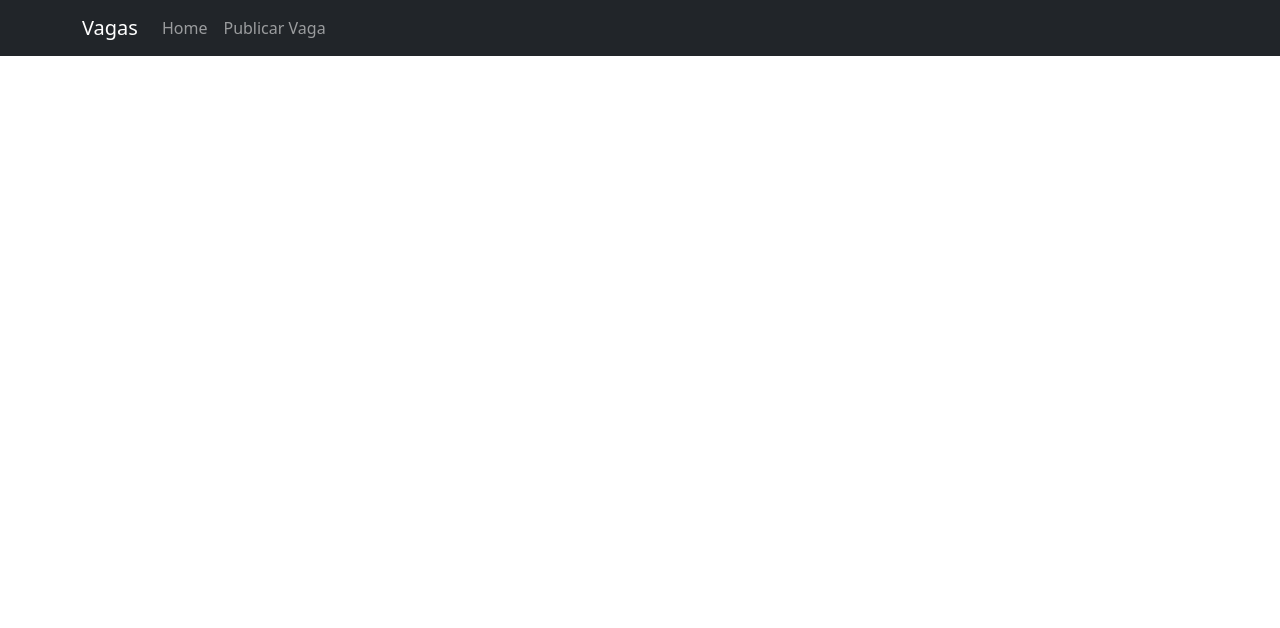
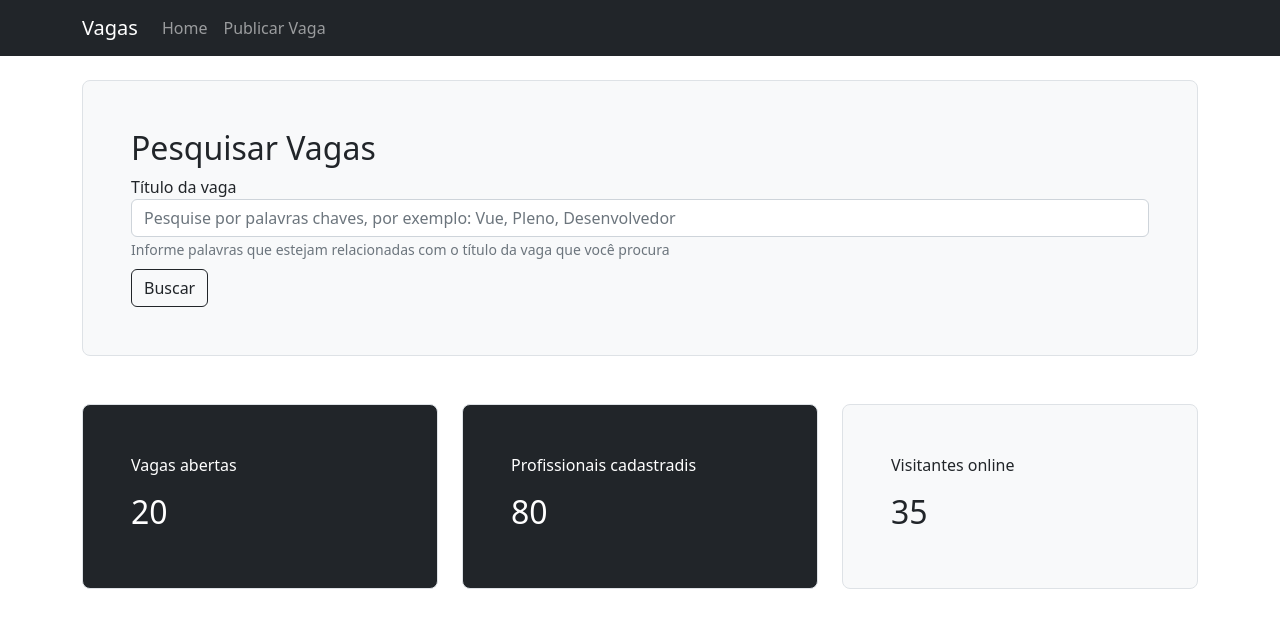
Before and after one commit to jonasmzsouza/vue-vagas, a Vue app: page / in a window 1280 px wide. Shown: the top 628 px of the page. Built offline with nearby package versions, Linux system fonts and the light colour scheme.

Commit message:
new: add conteudo-component | home-component

```diff
--- a/src/App.vue
+++ b/src/App.vue
@@ -1,16 +1,19 @@
 <template>
   <div>
     <topo-component />
+    <conteudo-component />
   </div>
 </template>
 
 <script>
-import TopoComponent from './components/layouts/TopoComponent.vue'
+import TopoComponent from '@/components/layouts/TopoComponent.vue'
+import ConteudoComponent from '@/components/layouts/ConteudoComponent.vue'
 
 export default {
   name: 'App',
   components: {
-    TopoComponent
+    TopoComponent,
+    ConteudoComponent
   }
 }
 </script>
--- /dev/null
+++ b/src/components/layouts/ConteudoComponent.vue
@@ -0,0 +1,19 @@
+<template>
+  <div>
+    <home-component></home-component>
+  </div>
+</template>
+
+<script>
+import HomeComponent from '@/components/views/HomeComponent.vue'
+
+export default {
+  name: 'ConteudoComponent',
+  components: {
+    HomeComponent
+  }
+}
+</script>
+
+<style scoped>
+</style>
--- /dev/null
+++ b/src/components/views/HomeComponent.vue
@@ -0,0 +1,65 @@
+<template>
+  <div class="container py-4">
+    <div class="row">
+      <div class="col">
+        <div class="h-100 p-5 bg-light border rounded-3">
+          <h2>Pesquisar Vagas</h2>
+          <div class="row">
+            <div class="col">
+              <div class="form-group">
+                <label for="">Título da vaga</label>
+                <input
+                  type="text"
+                  class="form-control"
+                  placeholder="Pesquise por palavras chaves, por exemplo: Vue, Pleno, Desenvolvedor"
+                />
+                <small class="form-text text-muted"
+                  >Informe palavras que estejam relacionadas com o título da
+                  vaga que você procura</small
+                >
+              </div>
+            </div>
+          </div>
+          <div class="row">
+            <div class="col">
+              <button class="btn btn-outline-dark mt-2" type="button">
+                Buscar
+              </button>
+            </div>
+          </div>
+        </div>
+      </div>
+    </div>
+
+    <div class="row mt-5">
+      <div class="col col-md-4">
+        <div class="h-100 p-5 rounded-3 border bg-dark text-white">
+          <p>Vagas abertas</p>
+          <h2>20</h2>
+        </div>
+      </div>
+
+      <div class="col col-md-4">
+        <div class="h-100 p-5 rounded-3 border bg-dark text-white">
+          <p>Profissionais cadastradis</p>
+          <h2>80</h2>
+        </div>
+      </div>
+
+      <div class="col col-md-4">
+        <div class="h-100 p-5 rounded-3 border bg-light text-dark">
+          <p>Visitantes online</p>
+          <h2>35</h2>
+        </div>
+      </div>
+    </div>
+  </div>
+</template>
+
+<script>
+export default {
+  name: "HomeComponent",
+};
+</script>
+
+<style scoped></style>
```
